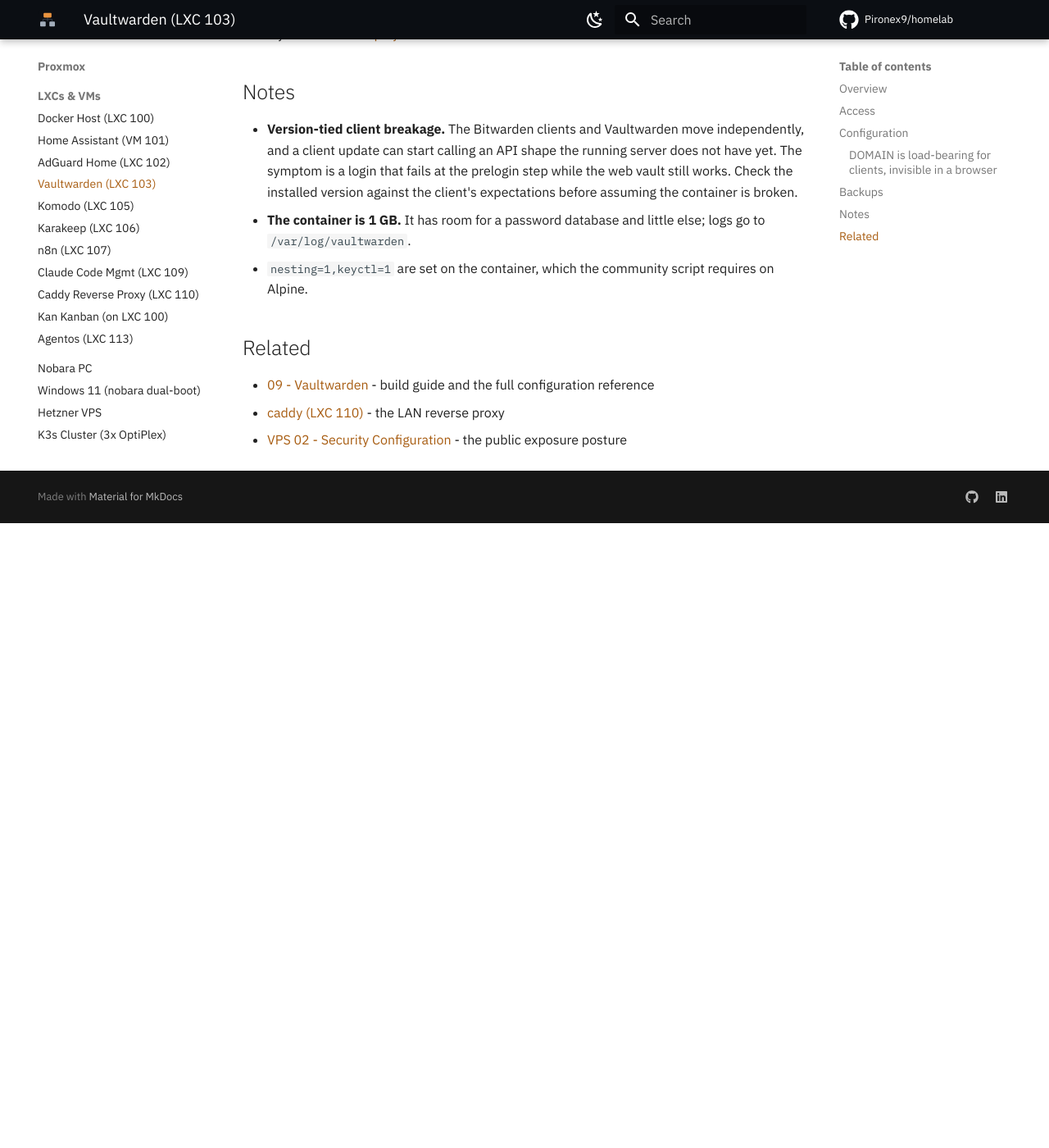
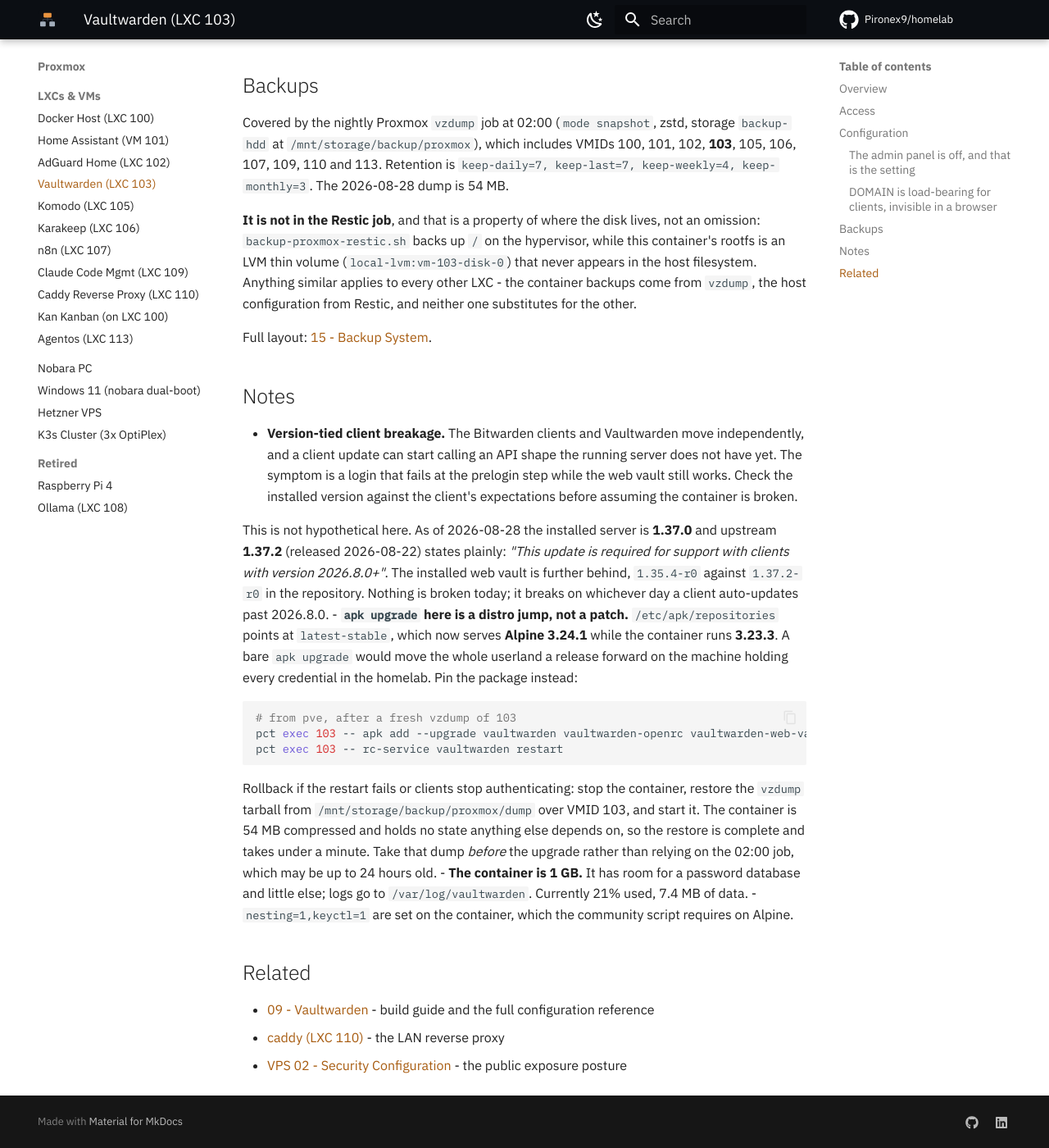
Before and after one commit to Pironex9/homelab, an MkDocs documentation site: the page built from docs/hosts/vaultwarden.md, in a window 1280 px wide and 1400 px high, scrolled down 3093 px. Shown: the whole window at 82% size. Built offline with MkDocs 1.6.1 and Material for MkDocs 9.7.7, drawn with Linux system fonts in a browser that asks for light colours; comment, search, counter and statistics services are not loaded; before the commit the page ends 3731 px from its top, so only the background shows below that; some of the changed text lies outside the part shown.

Commit message:
docs(vaultwarden): javitas es harom merve talalat
Az ADMIN_TOKEN sorom hibas volt: nem a jelszokezeloben van, hanem ures
string. Ez nem befejezetlen setup - a Vaultwarden az ures tokent
'letiltva'-nak veszi. Kimerve, mert a /admin igy is, ugy is 200-at ad; a
valasz torzse mondja meg, hogy 'The admin panel is disabled'.

Amit a merés talalt:

- A szerver 1.37.0, a repoban 1.37.2 van, es az 1.37.2 kiadasi jegyzete
  kimondja, hogy a 2026.8.0+ kliensekhez KOTELEZO. Ma semmi nem romlott el;
  azon a napon romlik el, amikor egy kliens atfrissul 2026.8.0-ra. Pont az a
  hibaosztaly, amit ugyanez az oldal 'version-tied client breakage'-kent ir le.
- A web vault meg tavolabb van: 1.35.4-r0 a repoban levo 1.37.2-r0-hoz kepest.
- A /etc/apk/repositories 'latest-stable'-re mutat, ami MOST mar Alpine 3.24.1-et
  szolgal ki, a container viszont 3.23.3. Egy sima 'apk upgrade' tehat
  disztrougras lenne azon a gepen, ami az osszes tobbi jelszot tarolja. A
  csomagra szukitett parancs es a visszaallitasi ut odairva.

A frissitest nem futtattam le, csak leirtam.

````diff
--- a/docs/hosts/vaultwarden.md
+++ b/docs/hosts/vaultwarden.md
@@ -77,8 +77,25 @@
 | `WEB_VAULT_FOLDER` | `/usr/share/webapps/vaultwarden-web` | separate `apk` package |
 | `ROCKET_ADDRESS` | `0.0.0.0` | so Caddy on another host can reach it |
 | `SIGNUPS_ALLOWED` | `false` | single-user instance, closed after setup |
-| `ADMIN_TOKEN` | (in the password manager) | admin panel |
+| `ADMIN_TOKEN` | empty | admin panel **disabled** - see below |
 | `DOMAIN` | the public HTTPS URL | see below - not optional |
+
+### The admin panel is off, and that is the setting
+
+`ADMIN_TOKEN` is an empty string, which is not an unfinished setup: Vaultwarden
+treats an empty token as "disabled" and `/admin` answers
+
+```
+The admin panel is disabled, please configure the 'ADMIN_TOKEN' variable to enable it
+```
+
+Verified by request, because a `curl` on `/admin` returns **200** either way -
+the status code alone does not tell you whether the panel is live.
+
+Everything the panel would do (user management, diagnostics, config) has to be
+done from `/etc/conf.d/vaultwarden` plus a service restart instead. If it is ever
+enabled, the token must be an Argon2 PHC hash (`vaultwarden hash`), not a plain
+string: a plain token is compared on every request and is brute-forceable.
 
 ### `DOMAIN` is load-bearing for clients, invisible in a browser
 
@@ -125,8 +142,33 @@
   server does not have yet. The symptom is a login that fails at the prelogin
   step while the web vault still works. Check the installed version against the
   client's expectations before assuming the container is broken.
+
+  This is not hypothetical here. As of 2026-08-28 the installed server is
+  **1.37.0** and upstream **1.37.2** (released 2026-08-22) states plainly:
+  *"This update is required for support with clients with version 2026.8.0+"*.
+  The installed web vault is further behind, `1.35.4-r0` against `1.37.2-r0` in
+  the repository. Nothing is broken today; it breaks on whichever day a client
+  auto-updates past 2026.8.0.
+- **`apk upgrade` here is a distro jump, not a patch.** `/etc/apk/repositories`
+  points at `latest-stable`, which now serves **Alpine 3.24.1** while the
+  container runs **3.23.3**. A bare `apk upgrade` would move the whole userland
+  a release forward on the machine holding every credential in the homelab. Pin
+  the package instead:
+
+  ```bash
+  # from pve, after a fresh vzdump of 103
+  pct exec 103 -- apk add --upgrade vaultwarden vaultwarden-openrc vaultwarden-web-vault
+  pct exec 103 -- rc-service vaultwarden restart
+  ```
+
+  Rollback if the restart fails or clients stop authenticating: stop the
+  container, restore the `vzdump` tarball from `/mnt/storage/backup/proxmox/dump`
+  over VMID 103, and start it. The container is 54 MB compressed and holds no
+  state anything else depends on, so the restore is complete and takes under a
+  minute. Take that dump *before* the upgrade rather than relying on the 02:00
+  job, which may be up to 24 hours old.
 - **The container is 1 GB.** It has room for a password database and little else;
-  logs go to `/var/log/vaultwarden`.
+  logs go to `/var/log/vaultwarden`. Currently 21% used, 7.4 MB of data.
 - `nesting=1,keyctl=1` are set on the container, which the community script
   requires on Alpine.
 
````
